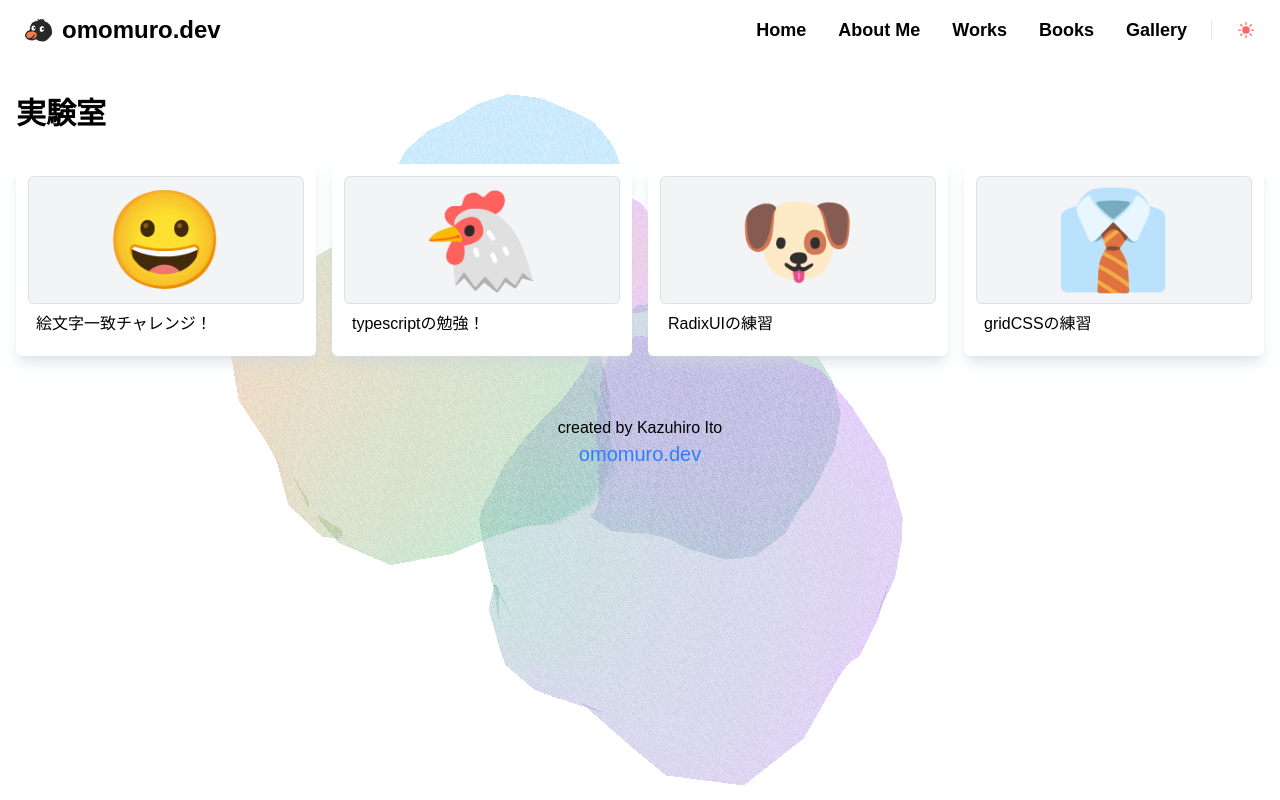
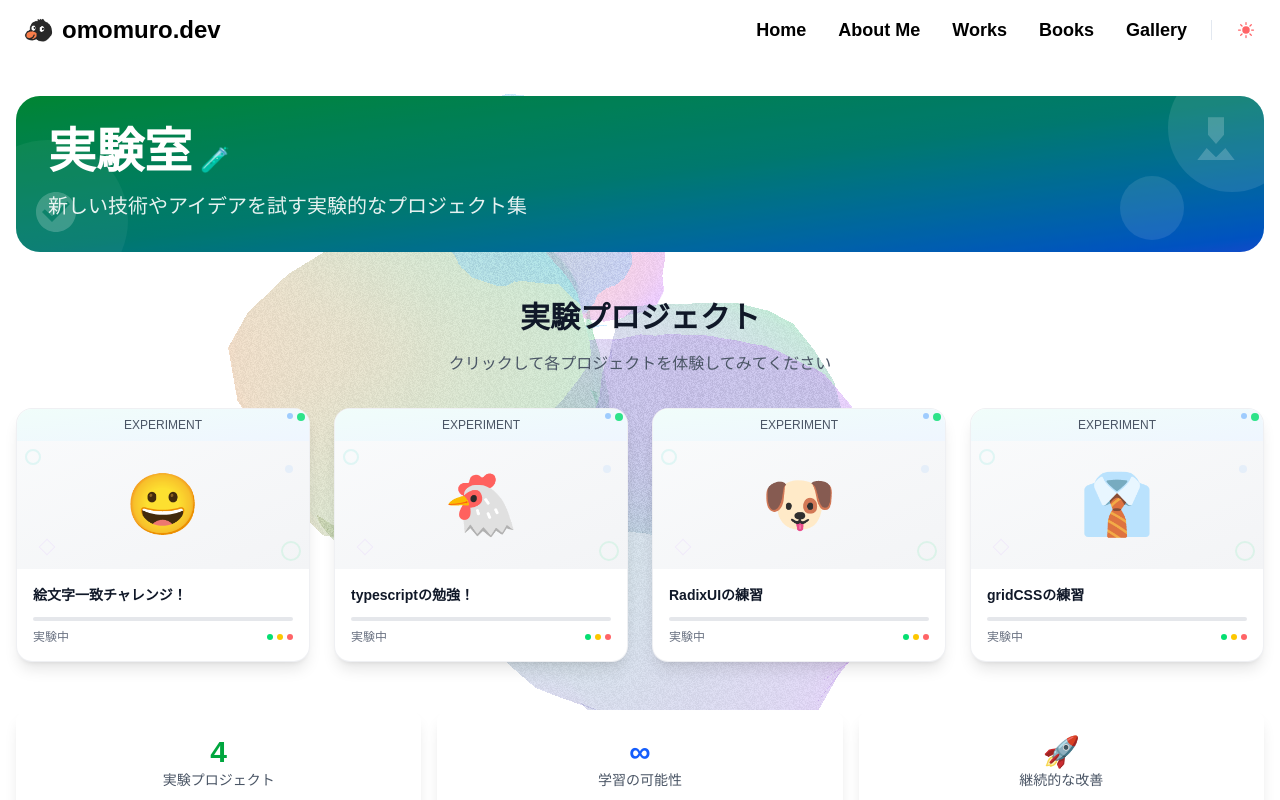
Before and after one commit to KazuhiroIto0127/omomuro.dev, a Next.js app: page /labs in a window 1280 px wide. Shown: the top 800 px of the page. Built offline with nearby package versions, Linux system fonts and the light colour scheme; no server answers; a web font is replaced by a local one; what tailwindcss-radix would draw is missing.

Commit message:
update labs page style

```diff
--- a/components/LabsLink.tsx
+++ b/components/LabsLink.tsx
@@ -2,15 +2,64 @@ import Link from 'next/link';
 
 const LabsLink = ({ id, emoji, title }: { id: string; emoji: string; title: string }) => {
   return (
-    <Link href={`/labs/${id}`}>
-      <div
-        className="rounded-md bg-white p-3 shadow-lg shadow-gray-300/60 transition ease-in-out hover:scale-105
-                            dark:bg-gray-500 dark:text-white dark:shadow-gray-500/60"
-      >
-        <div className="h-32 overflow-hidden border-1 border-gray-300/60 text-clip rounded-md text-center tracking-widest bg-gray-100 dark:bg-gray-400 flex items-center justify-center">
-          <span className="text-8xl">{emoji}</span>
+    <Link href={`/labs/${id}`} className="group block h-full">
+      <div className="h-full transform overflow-hidden rounded-2xl border border-gray-200/60 bg-white shadow-lg transition-all duration-300 hover:shadow-2xl hover:shadow-teal-500/25 hover:-translate-y-3 hover:scale-105 dark:border-gray-700 dark:bg-gray-800">
+        {/* 実験的なヘッダー */}
+        <div className="relative bg-gradient-to-br from-teal-50 to-blue-50 p-2 dark:from-gray-700 dark:to-gray-600">
+          <div className="absolute top-1 right-1 h-2 w-2 rounded-full bg-green-400 animate-pulse"></div>
+          <div className="absolute top-1 right-4 h-1.5 w-1.5 rounded-full bg-blue-400 animate-pulse" style={{ animationDelay: '0.5s' }}></div>
+          <div className="text-center text-xs font-medium text-gray-600 dark:text-gray-300">
+            EXPERIMENT
+          </div>
         </div>
-        <p className="p-2">{title}</p>
+
+        {/* 絵文字エリア */}
+        <div className="relative h-32 overflow-hidden bg-gradient-to-br from-gray-50 to-gray-100 dark:from-gray-600 dark:to-gray-700 flex items-center justify-center">
+          {/* 背景パターン */}
+          <div className="absolute inset-0 opacity-10">
+            <div className="absolute top-2 left-2 h-4 w-4 border-2 border-teal-400 rounded-full"></div>
+            <div className="absolute top-6 right-4 h-2 w-2 bg-blue-400 rounded-full"></div>
+            <div className="absolute bottom-4 left-6 h-3 w-3 border border-purple-400 rotate-45"></div>
+            <div className="absolute bottom-2 right-2 h-5 w-5 border-2 border-green-400 rounded-full"></div>
+          </div>
+
+          {/* 絵文字 */}
+          <span className="relative text-6xl transform transition-transform duration-300 group-hover:scale-110 group-hover:rotate-12">
+            {emoji}
+          </span>
+
+          {/* ホバー時のグロー効果 */}
+          <div className="absolute inset-0 bg-gradient-to-r from-teal-400/20 to-blue-400/20 opacity-0 transition-opacity duration-300 group-hover:opacity-100"></div>
+        </div>
+
+        {/* タイトルエリア */}
+        <div className="p-4">
+          <h3 className="text-sm font-semibold text-gray-900 transition-colors group-hover:text-teal-600 dark:text-white dark:group-hover:text-teal-400">
+            {title}
+          </h3>
+
+          {/* プログレスバー風装飾 */}
+          <div className="mt-3 h-1 w-full bg-gray-200 rounded-full overflow-hidden dark:bg-gray-600">
+            <div className="h-full bg-gradient-to-r from-teal-400 to-blue-500 rounded-full transform -translate-x-full transition-transform duration-500 group-hover:translate-x-0"></div>
+          </div>
+
+          {/* 実験ステータス */}
+          <div className="mt-2 flex items-center justify-between">
+            <span className="text-xs text-gray-500 dark:text-gray-400">
+              実験中
+            </span>
+            <div className="flex space-x-1">
+              <div className="h-1.5 w-1.5 rounded-full bg-green-400"></div>
+              <div className="h-1.5 w-1.5 rounded-full bg-yellow-400"></div>
+              <div className="h-1.5 w-1.5 rounded-full bg-red-400"></div>
+            </div>
+          </div>
+        </div>
+
+        {/* ホバー時の詳細ボタン */}
+        <div className="absolute inset-x-0 bottom-0 bg-gradient-to-r from-teal-500 to-blue-500 p-2 text-center text-white opacity-0 transform translate-y-full transition-all duration-300 group-hover:opacity-100 group-hover:translate-y-0">
+          <span className="text-xs font-medium">実験を開始 →</span>
+        </div>
       </div>
     </Link>
   );
--- a/pages/labs.tsx
+++ b/pages/labs.tsx
@@ -2,20 +2,137 @@ import HeadMeta from '@/components/Head';
 import LabsLink from '@/components/LabsLink';
 import Layout from '@/components/layouts/oneColumnLayout';
 import { labsLinks } from '@/components/labs';
+import { motion } from 'framer-motion';
+import { BeakerIcon, SparklesIcon, CodeBracketIcon } from '@heroicons/react/24/outline';
 
 export default function Labs() {
+  const cardVariants = {
+    hidden: { opacity: 0, y: 20 },
+    visible: (i: number) => ({
+      opacity: 1,
+      y: 0,
+      transition: {
+        delay: i * 0.1,
+        duration: 0.6,
+        ease: "easeOut"
+      }
+    })
+  };
+
   return (
     <>
       <HeadMeta type="website" title="実験室" />
 
       <Layout>
-        <h1 className="mb-8 text-3xl font-bold">実験室</h1>
+        {/* ヒーローセクション */}
+        <div className="relative mb-12 overflow-hidden rounded-3xl bg-gradient-to-br from-green-600 via-teal-600 to-blue-600 p-8 text-white">
+          <div className="absolute inset-0 bg-black/20"></div>
+          <div className="relative">
+            <h1 className="mb-4 text-4xl font-bold md:text-5xl">
+              実験室
+              <span className="ml-2 text-2xl">🧪</span>
+            </h1>
+            <p className="text-lg opacity-90 md:text-xl">
+              新しい技術やアイデアを試す実験的なプロジェクト集
+            </p>
+          </div>
+          {/* 装飾的な要素 */}
+          <div className="absolute -right-8 -top-8 h-32 w-32 rounded-full bg-white/10"></div>
+          <div className="absolute -bottom-12 -left-12 h-40 w-40 rounded-full bg-white/5"></div>
+          <div className="absolute right-20 top-20 h-16 w-16 rounded-full bg-white/10"></div>
 
-        <div className="grid gap-4 md:grid-cols-4">
-          {labsLinks.map((link) => (
-            <LabsLink title={link.title} id={link.id} emoji={link.emoji} key={link.id} />
-          ))}
+          {/* 科学的な装飾要素 */}
+          <div className="absolute top-4 right-4 opacity-20">
+            <svg className="w-16 h-16" fill="currentColor" viewBox="0 0 24 24">
+              <path d="M9 2v6.5L12 12l3-3.5V2h-6zm6.5 11.5L12 17l-3.5-3.5L5 18h14l-3.5-4.5z"/>
+            </svg>
+          </div>
+          <div className="absolute bottom-4 left-4 opacity-20">
+            <svg className="w-12 h-12" fill="currentColor" viewBox="0 0 24 24">
+              <path d="M12 2C6.48 2 2 6.48 2 12s4.48 10 10 10 10-4.48 10-10S17.52 2 12 2zm-2 15l-5-5 1.41-1.41L10 14.17l7.59-7.59L19 8l-9 9z"/>
+            </svg>
+          </div>
         </div>
+
+        {/* 実験プロジェクト一覧 */}
+        <motion.section
+          initial="hidden"
+          animate="visible"
+          variants={{
+            visible: {
+              transition: {
+                staggerChildren: 0.15
+              }
+            }
+          }}
+        >
+          <div className="mb-8 text-center">
+            <h2 className="mb-4 text-3xl font-bold text-gray-900 dark:text-white">
+              実験プロジェクト
+            </h2>
+            <p className="text-gray-600 dark:text-gray-400">
+              クリックして各プロジェクトを体験してみてください
+            </p>
+          </div>
+
+          <div className="grid gap-6 sm:grid-cols-2 lg:grid-cols-3 xl:grid-cols-4">
+            {labsLinks.map((link, index) => (
+              <motion.div
+                key={link.id}
+                custom={index}
+                variants={cardVariants}
+                className="group"
+              >
+                <LabsLink
+                  title={link.title}
+                  id={link.id}
+                  emoji={link.emoji}
+                />
+              </motion.div>
+            ))}
+          </div>
+        </motion.section>
+
+        {/* 統計情報 */}
+        <motion.section
+          className="mt-12"
+          initial={{ opacity: 0, y: 20 }}
+          animate={{ opacity: 1, y: 0 }}
+          transition={{ delay: 0.8, duration: 0.6 }}
+        >
+          <div className="grid grid-cols-1 gap-4 sm:grid-cols-3">
+            <div className="rounded-xl bg-white p-6 shadow-lg dark:bg-gray-800">
+              <div className="text-center">
+                <div className="text-3xl font-bold text-green-600 dark:text-green-400">
+                  {labsLinks.length}
+                </div>
+                <div className="text-sm text-gray-600 dark:text-gray-400">
+                  実験プロジェクト
+                </div>
+              </div>
+            </div>
+            <div className="rounded-xl bg-white p-6 shadow-lg dark:bg-gray-800">
+              <div className="text-center">
+                <div className="text-3xl font-bold text-blue-600 dark:text-blue-400">
+                  ∞
+                </div>
+                <div className="text-sm text-gray-600 dark:text-gray-400">
+                  学習の可能性
+                </div>
+              </div>
+            </div>
+            <div className="rounded-xl bg-white p-6 shadow-lg dark:bg-gray-800">
+              <div className="text-center">
+                <div className="text-3xl font-bold text-purple-600 dark:text-purple-400">
+                  🚀
+                </div>
+                <div className="text-sm text-gray-600 dark:text-gray-400">
+                  継続的な改善
+                </div>
+              </div>
+            </div>
+          </div>
+        </motion.section>
       </Layout>
     </>
   );
```
